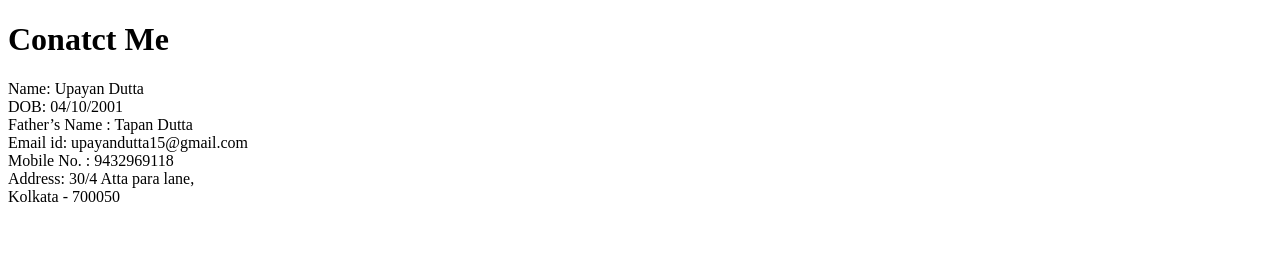
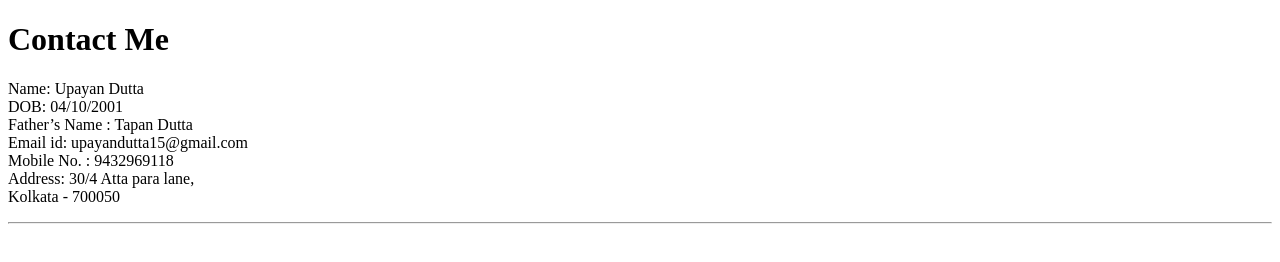
Before and after one commit to Upayan2001/html-Resume, a plain HTML site: page contact.html in a window 1280 px wide. Drawn offline with Linux system fonts and the light colour scheme.

Commit message:
Add files via upload

```diff
--- a/contact.html
+++ b/contact.html
@@ -6,7 +6,7 @@
     <title>Upayan Dutta Contacts</title>
 </head>
 <body>
-    <h1>Conatct Me</h1>
+    <h1>Contact Me</h1>
     <p>Name: Upayan Dutta<br/>
         DOB: 04/10/2001<br/>
         Father’s Name : Tapan Dutta<br/>
@@ -14,6 +14,6 @@
         Mobile No. : 9432969118<br/>
         Address: 30/4 Atta para lane,<br/>
         Kolkata - 700050
-        </p>
+        </p><hr/>
 </body>
 </html>
```
